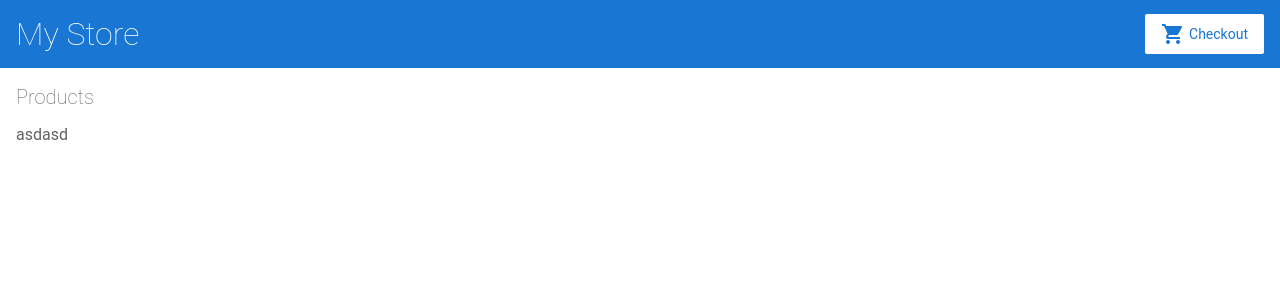
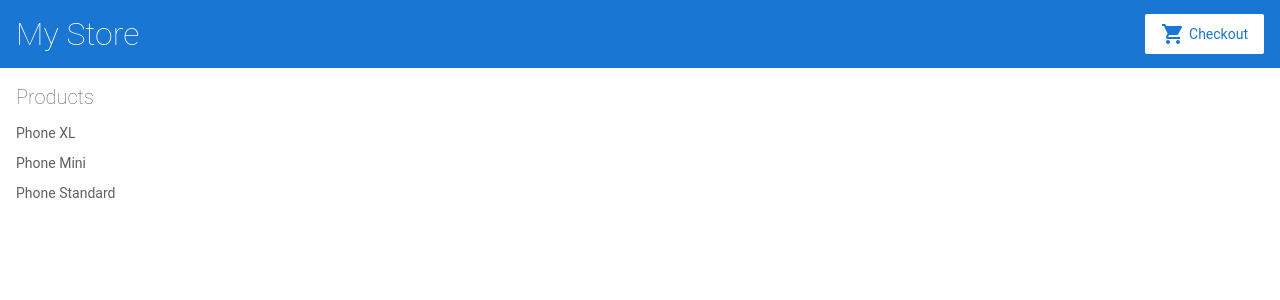
Before and after one commit to singh2210/angular-practice1, an Angular app: page / in a window 1280 px wide. Shown: the top 300 px of the page. Built offline with nearby package versions, Linux system fonts and the light colour scheme.

Commit message:
1 file modified

```diff
--- a/src/app/product-list/product-list.component.html
+++ b/src/app/product-list/product-list.component.html
@@ -1,8 +1,4 @@
 <h2>Products</h2>
-asdasd
-
-<!--
-Copyright Google LLC. All Rights Reserved.
-Use of this source code is governed by an MIT-style license that
-can be found in the LICENSE file at http://angular.io/license
--->
+<div *ngFor="let product of products">
+<p>{{ product.name }}</p>
+</div>
```
